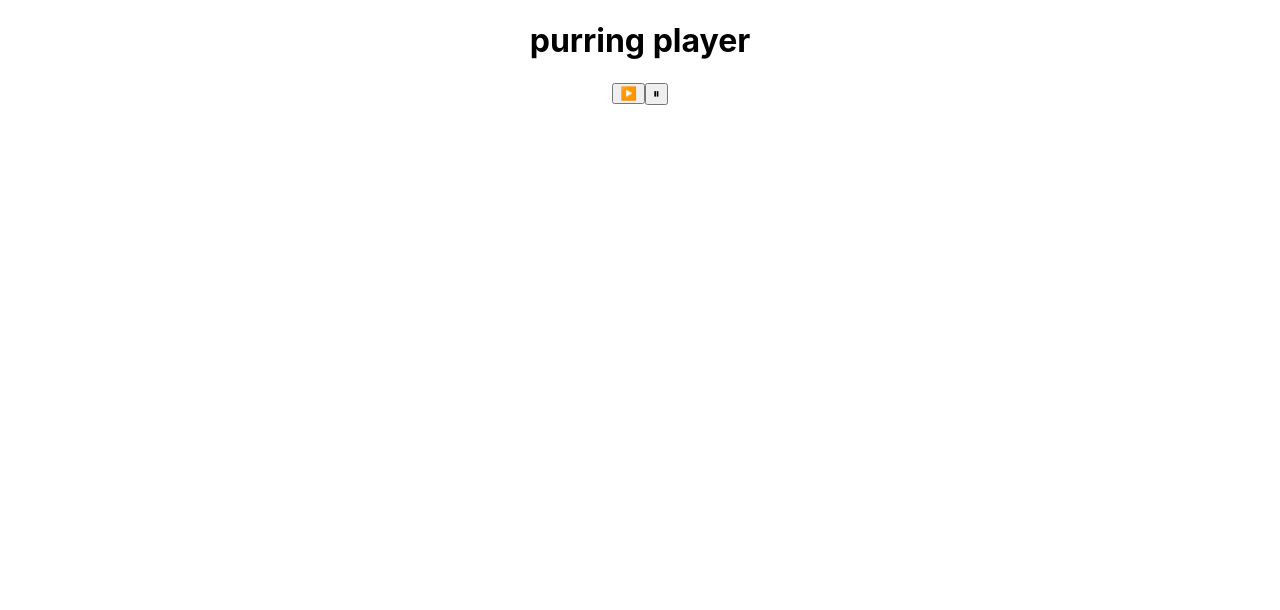
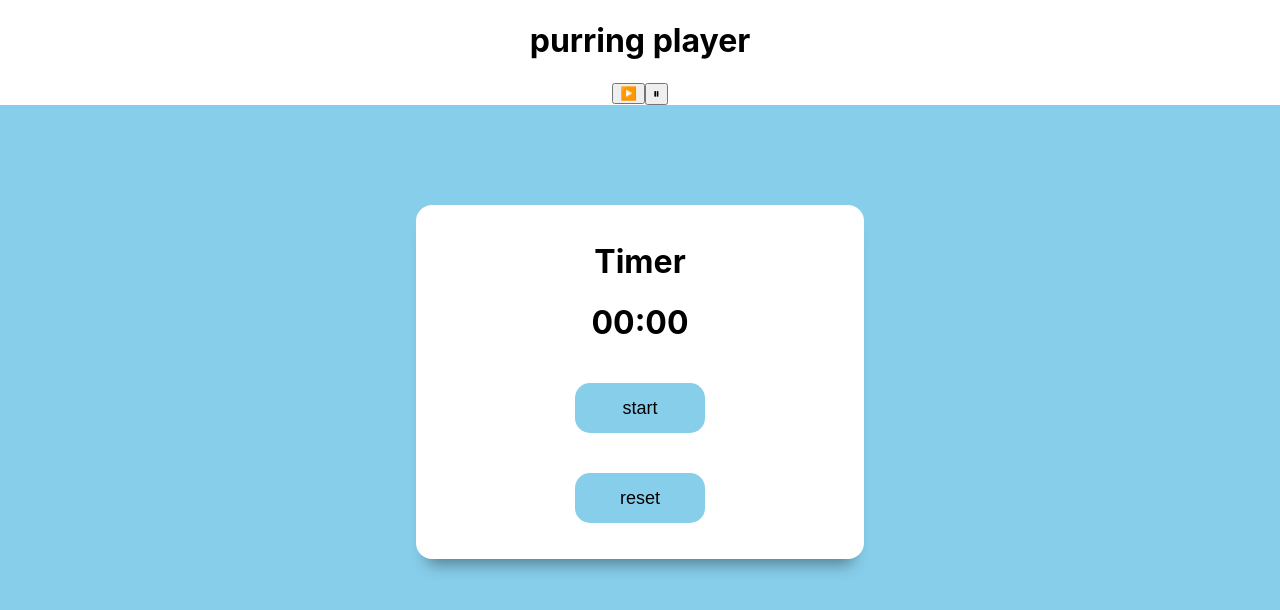
Before and after one commit to Ying-xue-Li/webhack-Lmao, a React (Create React App) app in the folder lmao/: page / in a window 1280 px wide. Shown: the top 610 px of the page. Built offline with nearby package versions, Linux system fonts and the light colour scheme.

Commit message:
Update timer component

```diff
--- a/lmao/src/App.js
+++ b/lmao/src/App.js
@@ -1,12 +1,13 @@
 import AudioPlayer from './components/audioPlayer';
 import './App.css';
+import { Timer } from './components/Timer';
 
 function App() {
   return (
     <div className="App">
       <h1>purring player</h1>
       <AudioPlayer />
-
+      <Timer />
     </div>
   );
 }
--- /dev/null
+++ b/lmao/src/components/Timer.css
@@ -0,0 +1,36 @@
+.timer{
+    width: 100%;
+    height: 100vh;
+    background-color: skyblue;
+    display: flex;
+    justify-content: center;
+}
+
+.container{
+    padding-top: 100px;
+}
+
+.timer_container{
+    background-color: white;
+    width: 20vw;
+    padding: 1rem 6rem;
+    border-radius: 1rem;
+    box-shadow: 0 1rem 1rem -0.7rem rgb(0,0,0,0.4);
+}
+
+.stop,.restart{
+    margin-top: 20px;
+    margin-bottom: 20px;
+    /* color: #fff; */
+    font-size: 18px;
+    background-color: skyblue;
+    width: 130px;
+    height: 50px;
+    border: none;
+    border-radius: 15px;
+    cursor: pointer;
+}
+
+.stop{
+    margin-left: 15px;
+}
--- /dev/null
+++ b/lmao/src/components/Timer.js
@@ -0,0 +1,98 @@
+import React, { useEffect, useState } from 'react';
+import './Timer.css';
+
+export const Timer = () => {
+    const [sec, setSec] = useState(0);
+    const [min, setMin] = useState(0);
+    const [inputMin, setInputMin] = useState(0);
+    const [isRunning, setIsRunning] = useState(false);
+    const [isEditing, setIsEditing] = useState(false);
+
+    let timer;
+
+    useEffect(() => {
+        if (isRunning) {
+            timer = setInterval(() => {
+                if (sec === 0 && min === 0) {
+                    clearInterval(timer);
+                    setIsRunning(false);
+                } else if (sec === 0) {
+                    setMin(prevMin => prevMin - 1);
+                    setSec(59);
+                } else {
+                    setSec(prevSec => prevSec - 1);
+                }
+            }, 1000);
+        }
+
+        return () => clearInterval(timer);
+    }, [isRunning, sec, min]);
+
+    const startTimer = () => {
+        setIsRunning(true);
+    };
+
+    const pauseTimer = () => {
+        setIsRunning(false);
+    };
+
+    const restart = () => {
+        setMin(inputMin);
+        setSec(0);
+        setIsRunning(false);
+        setIsEditing(false);
+    };
+
+    const handleTimeClick = () => {
+        setIsEditing(true);
+    };
+
+    const handleInputChange = (e) => {
+        setInputMin(parseInt(e.target.value, 10));
+    };
+
+    const handleInputKeyDown = (e) => {
+        if (e.key === 'Enter') {
+            restart();
+        }
+    };
+
+    const handleInputBlur = () => {
+        setIsEditing(false);
+    };
+
+    return (
+        <div className="timer">
+            <div className='container'>
+                <div className='timer_container'>
+                    <h1>Timer</h1>
+                    <div
+                        onClick={handleTimeClick}
+                        className={`timer_display ${isEditing ? 'editing' : ''}`}
+                    >
+                        {isEditing ? (
+                            <input
+                                type="number"
+                                value={inputMin}
+                                onChange={handleInputChange}
+                                onBlur={handleInputBlur}
+                                onKeyDown={handleInputKeyDown}
+                                autoFocus
+                            />
+                        ) : (
+                            <h1>{min < 10 ? "0" + min : min}:{sec < 10 ? "0" + sec : sec}</h1>
+                        )}
+                    </div>
+                    <div>
+                        {!isRunning ? (
+                            <button className='restart' onClick={startTimer}>start</button>
+                        ) : (
+                            <button className='stop' onClick={pauseTimer}>pause</button>
+                        )}
+                        <button className='restart' onClick={restart}>reset</button>
+                    </div>
+                </div>
+            </div>
+        </div>
+    );
+};
```
